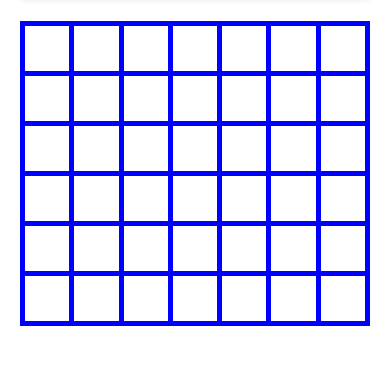
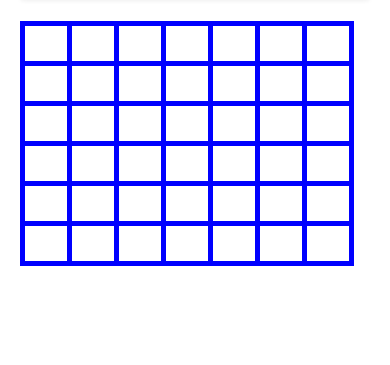
Before and after one commit to edsu/conn4, a PHP site: page /views/game.html in a window 390 px wide. Shown: the part 42-407 px from the top of the page. Run offline with PHP 8.4, Linux system fonts and the light colour scheme; some libraries are stand-ins or nearby versions.

Commit message:
slightly smaller for mobile, added tracking code, just because.

```diff
--- a/css/style.css
+++ b/css/style.css
@@ -21,10 +21,10 @@ img.disc {
 
 @media (max-width: 600px) {
   tr {
-    height: 50px;
+    height: 40px;
   }
   td {
-    width: 50px;
+    width: 40px;
   }
   td:hover {
     background: white;
--- a/views/game.html
+++ b/views/game.html
@@ -105,6 +105,19 @@
     <script src="http://code.jquery.com/jquery-1.10.1.min.js"></script>
     <script src="js/bootstrap.min.js"></script>
     <script src="js/app.js"></script>
+    <script type="text/javascript">
+    var _gaq = _gaq || [];
+    _gaq.push(['_setAccount', 'UA-16871278-1']);
+    _gaq.push(['_trackPageview']);
+    (function () {
+      var ga = document.createElement('script');
+      ga.type = 'text/javascript';
+      ga.async = true;
+      ga.src = ('https:' == document.location.protocol ? 'https://ssl' : 'http://www') + '.google-analytics.com/ga.js';
+      var s = document.getElementsByTagName('script')[0];
+      s.parentNode.insertBefore(ga, s);
+    })();
+    </script>
   </body>
 
 </html>
```
